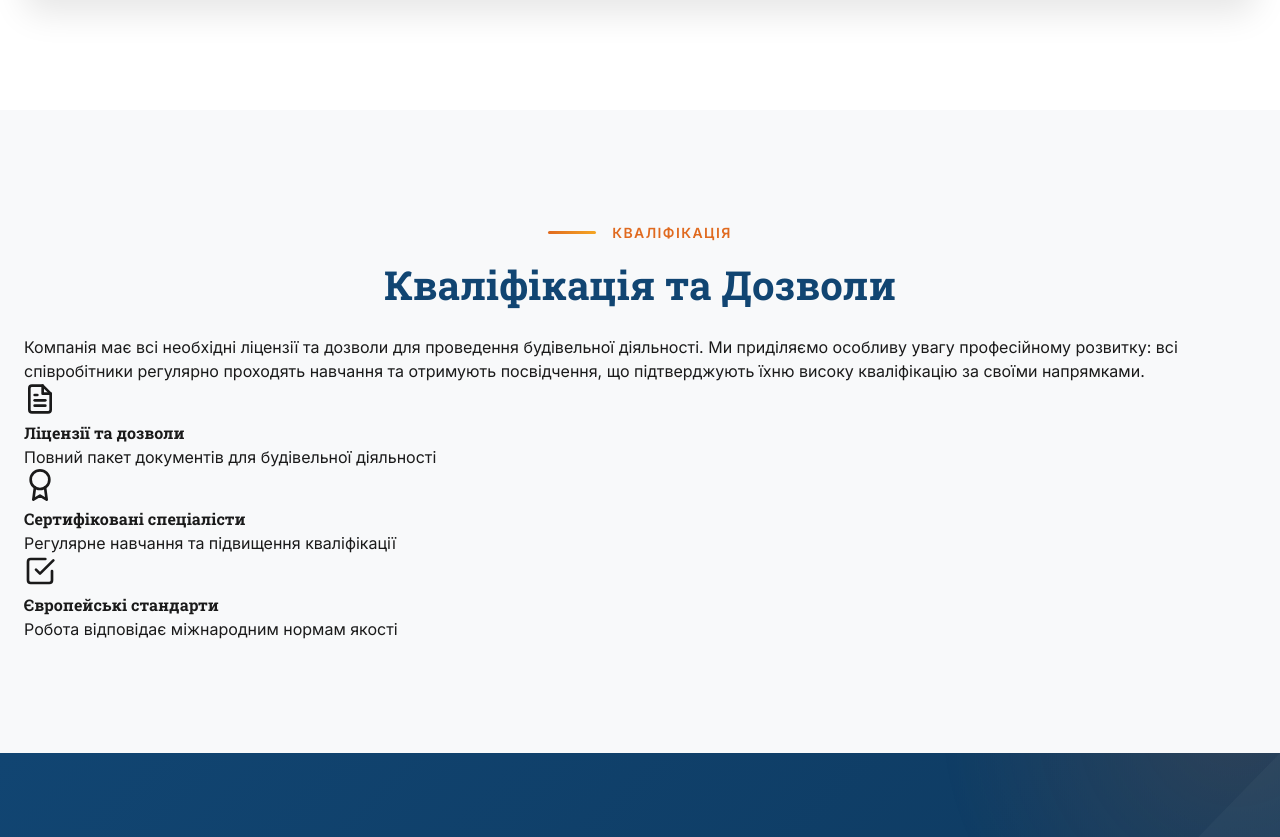
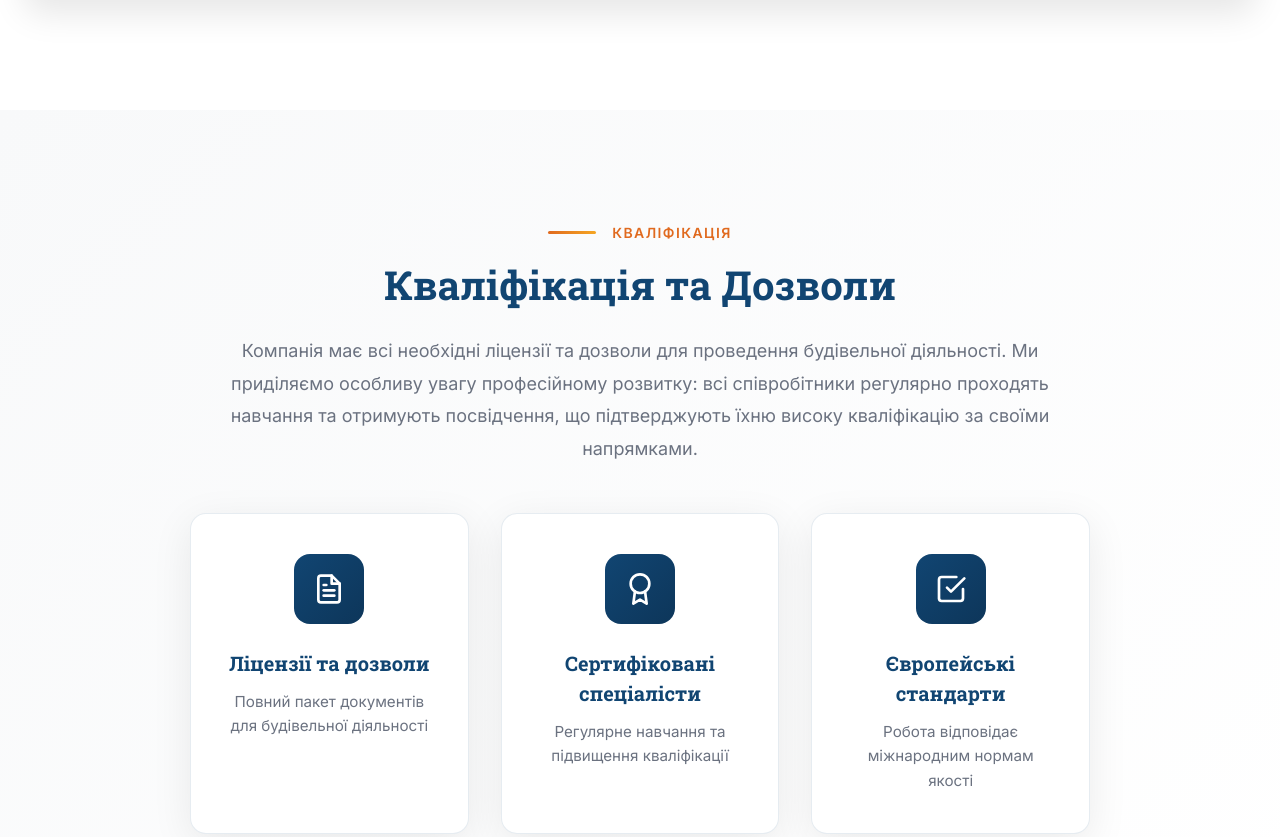
Before and after one commit to Ajwata/infranova, a plain HTML site: page index.html in a window 1280 px wide. Shown: the part 6260-7097 px from the top of the page. Drawn offline with Linux system fonts and the light colour scheme.

Commit message:
Add styles for qualifications section

```diff
--- a/style/style.css
+++ b/style/style.css
@@ -1384,6 +1384,81 @@ body.menu-open .mobile-toggle {
   transform: translateY(0);
 }
 
+/* Qualifications Section */
+.qualifications-section {
+  background: linear-gradient(135deg, #f8f9fa 0%, #ffffff 100%);
+}
+
+.qualifications-content {
+  text-align: center;
+  max-width: 900px;
+  margin: 0 auto;
+}
+
+.qualifications-desc {
+  color: var(--text-light);
+  font-size: 1.125rem;
+  line-height: 1.8;
+  margin-bottom: 3rem;
+}
+
+.qualifications-grid {
+  display: grid;
+  grid-template-columns: 1fr;
+  gap: 2rem;
+}
+
+@media (min-width: 768px) {
+  .qualifications-grid {
+    grid-template-columns: repeat(3, 1fr);
+  }
+}
+
+.qualification-item {
+  background: white;
+  padding: 2.5rem 2rem;
+  border-radius: 1rem;
+  box-shadow: 0 10px 40px rgba(0, 0, 0, 0.08);
+  transition: all 0.4s ease;
+  border: 1px solid rgba(17, 69, 114, 0.1);
+}
+
+.qualification-item:hover {
+  transform: translateY(-10px);
+  box-shadow: 0 20px 50px rgba(0, 0, 0, 0.12);
+  border-color: var(--secondary);
+}
+
+.qualification-icon {
+  width: 70px;
+  height: 70px;
+  background: linear-gradient(135deg, var(--primary) 0%, var(--primary-dark) 100%);
+  border-radius: 1rem;
+  display: flex;
+  align-items: center;
+  justify-content: center;
+  margin: 0 auto 1.5rem;
+  color: white;
+  transition: transform 0.3s ease;
+}
+
+.qualification-item:hover .qualification-icon {
+  transform: scale(1.1) rotate(5deg);
+}
+
+.qualification-item h4 {
+  font-size: 1.25rem;
+  color: var(--primary);
+  margin-bottom: 0.75rem;
+  font-family: var(--font-serif);
+}
+
+.qualification-item p {
+  color: var(--text-light);
+  font-size: 0.95rem;
+  line-height: 1.6;
+}
+
 /* Contact */
 .contact-section {
   background: linear-gradient(
```
